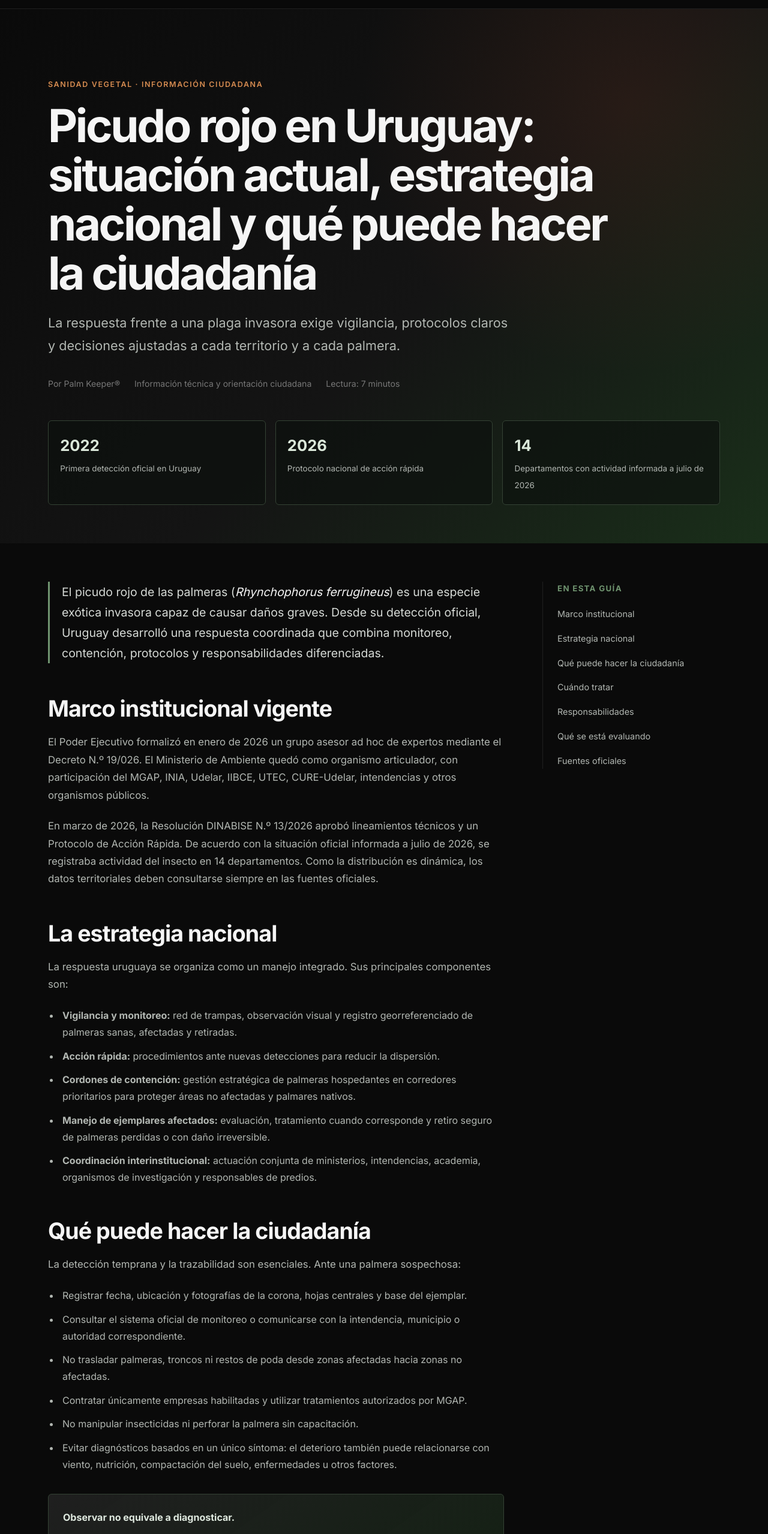
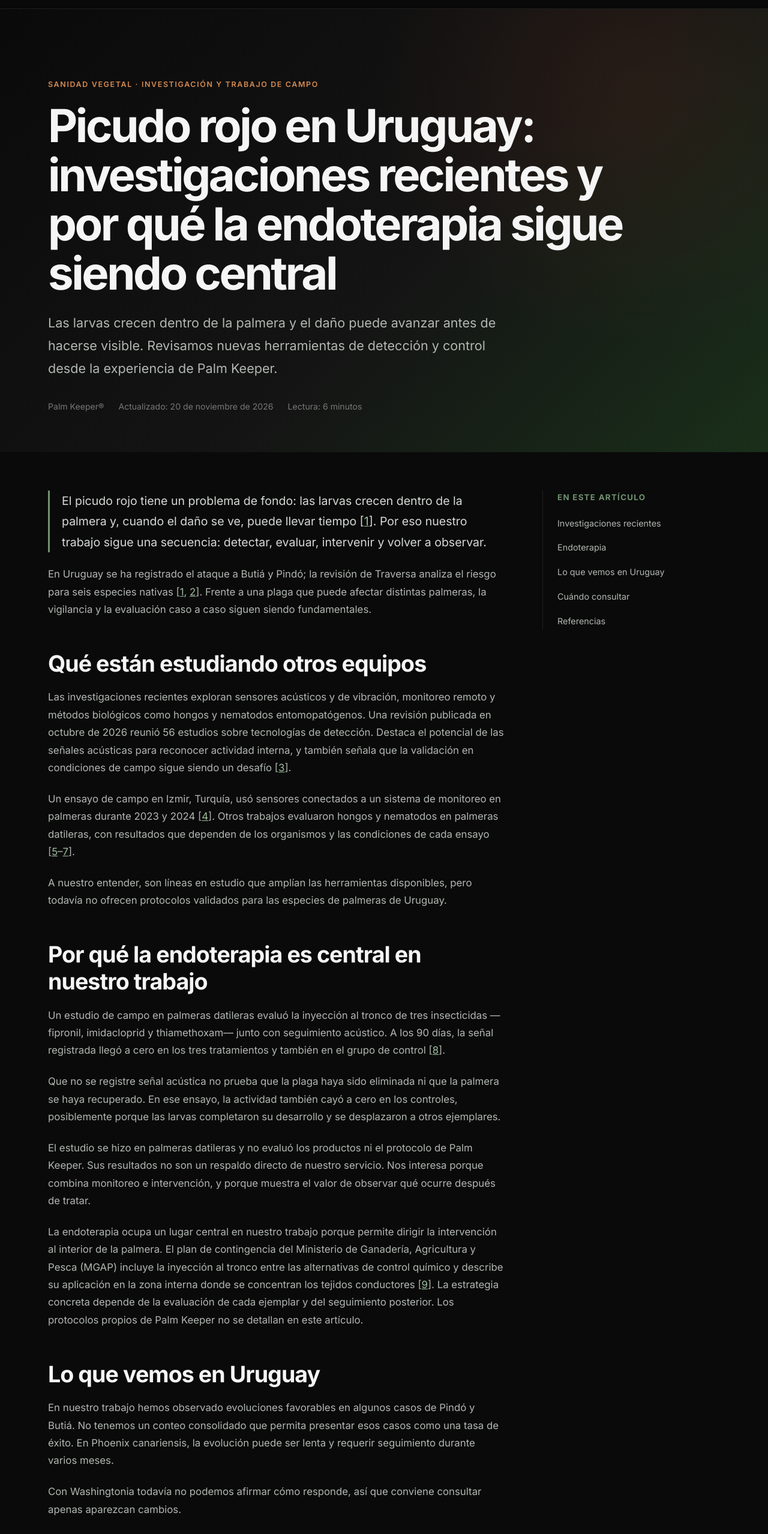
Before and after one commit to palmkeeper/palmkeeper.github.io, a plain HTML site: page articulos/picudo-rojo-uruguay.html in a window 1280 px wide. Shown: the part 62-2620 px from the top of the page at 60% size. Drawn offline with Linux system fonts and the light colour scheme.

Commit message:
Publica artículo actualizado sobre picudo rojo

```diff
--- a/articulos/picudo-rojo-uruguay.html
+++ b/articulos/picudo-rojo-uruguay.html
@@ -3,8 +3,8 @@
 <head>
   <meta charset="UTF-8">
   <meta name="viewport" content="width=device-width, initial-scale=1.0">
-  <title>Picudo rojo en Uruguay: situación actual y estrategia nacional | Palm Keeper®</title>
-  <meta name="description" content="Situación del picudo rojo en Uruguay, estrategia nacional, protocolos vigentes y recomendaciones para proteger las palmeras.">
+  <title>Picudo rojo en Uruguay: investigaciones recientes y endoterapia | Palm Keeper®</title>
+  <meta name="description" content="Picudo rojo en Uruguay: investigaciones recientes sobre sensores y control biológico, señales de alerta y el lugar de la endoterapia en el cuidado de palmeras.">
   <link rel="canonical" href="https://palmkeeper.com/articulos/picudo-rojo-uruguay.html">
   <link rel="icon" type="image/png" href="../palmkeeper-logo.png">
   <link rel="preconnect" href="https://fonts.googleapis.com">
@@ -13,8 +13,8 @@
   <meta property="og:type" content="article">
   <meta property="og:locale" content="es_UY">
   <meta property="og:site_name" content="Palm Keeper®">
-  <meta property="og:title" content="Picudo rojo en Uruguay: situación actual y estrategia nacional">
-  <meta property="og:description" content="Qué establece la estrategia nacional y cómo pueden actuar propietarios, técnicos y ciudadanía.">
+  <meta property="og:title" content="Picudo rojo en Uruguay: investigaciones recientes y endoterapia">
+  <meta property="og:description" content="Investigaciones recientes, detección y seguimiento del picudo rojo, con la mirada de Palm Keeper sobre la endoterapia.">
   <meta property="og:url" content="https://palmkeeper.com/articulos/picudo-rojo-uruguay.html">
   <style>
     :root{--pk-black:#0a0a0a;--pk-dark:#141414;--pk-charcoal:#1f1f1f;--pk-green-dark:#1a2f1a;--pk-green:#2d4a2d;--pk-green-light:#6f936f;--pk-gray-dark:#2a2a2a;--pk-gray:#777;--pk-gray-light:#b2b7b2;--pk-white:#f5f5f5;--warn:#d58b50;--font:'Inter',-apple-system,BlinkMacSystemFont,sans-serif}
@@ -23,81 +23,59 @@
     .hero{padding:clamp(4rem,9vw,8rem) 0 4rem;background:radial-gradient(circle at 82% 18%,rgba(156,70,35,.14),transparent 35%),linear-gradient(135deg,var(--pk-black),var(--pk-dark) 55%,var(--pk-green-dark))}.eyebrow{color:var(--warn);text-transform:uppercase;letter-spacing:.13em;font-size:.78rem;font-weight:600;margin-bottom:1rem}h1{font-size:clamp(2.35rem,6.5vw,4.75rem);line-height:1.08;letter-spacing:-.045em;max-width:980px}.dek{font-size:clamp(1.05rem,2vw,1.35rem);color:var(--pk-gray-light);max-width:780px;margin-top:1.5rem}.meta{display:flex;flex-wrap:wrap;gap:.7rem 1.5rem;margin-top:2rem;color:var(--pk-gray);font-size:.88rem}
     .facts{display:grid;grid-template-columns:repeat(3,1fr);gap:1rem;margin-top:3rem}.fact{padding:1.2rem;border:1px solid #344234;background:rgba(13,17,14,.68);border-radius:6px}.fact strong{display:block;font-size:1.6rem;color:#dbe8da}.fact span{font-size:.84rem;color:var(--pk-gray-light)}
     main{padding:4rem 0 6rem}.layout{display:grid;grid-template-columns:minmax(0,760px) 1fr;gap:4rem;align-items:start}article p{color:var(--pk-gray-light);font-size:1.05rem;margin:0 0 1.4rem}article h2{font-size:clamp(1.65rem,3vw,2.35rem);line-height:1.2;letter-spacing:-.025em;margin:3.3rem 0 1.2rem}article ul{margin:0 0 1.7rem 1.25rem;color:var(--pk-gray-light)}article li{margin:.72rem 0;padding-left:.25rem}article em{color:var(--pk-white)}.lead{font-size:1.22rem;border-left:3px solid var(--pk-green-light);padding-left:1.25rem;color:#d5d9d5}.callout{margin:2.2rem 0;padding:1.5rem;background:linear-gradient(145deg,var(--pk-charcoal),rgba(26,47,26,.62));border:1px solid #344234;border-radius:6px}.callout strong{display:block;color:#dfe9df;margin-bottom:.5rem}.callout p{margin:0}
-    aside{position:sticky;top:105px;border-left:1px solid var(--pk-charcoal);padding-left:1.5rem}aside h2{font-size:.83rem;text-transform:uppercase;letter-spacing:.1em;margin-bottom:1rem;color:var(--pk-green-light)}aside ol{list-style:none;display:grid;gap:.8rem}aside a{font-size:.9rem;color:var(--pk-gray-light);text-decoration:none}.sources{margin-top:3.6rem;padding-top:2rem;border-top:1px solid var(--pk-charcoal)}.sources ol{margin-left:1.2rem}.sources li{color:var(--pk-gray-light);margin:.85rem 0}.note{font-size:.9rem;color:var(--pk-gray)}footer{padding:2.5rem 0;border-top:1px solid var(--pk-charcoal);text-align:center;color:var(--pk-gray);font-size:.88rem}
+    aside{position:sticky;top:105px;border-left:1px solid var(--pk-charcoal);padding-left:1.5rem}aside h2{font-size:.83rem;text-transform:uppercase;letter-spacing:.1em;margin-bottom:1rem;color:var(--pk-green-light)}aside ol{list-style:none;display:grid;gap:.8rem}aside a{font-size:.9rem;color:var(--pk-gray-light);text-decoration:none}.sources .url{display:block;margin-top:.35rem;font-size:.84rem;overflow-wrap:anywhere}.callout a{font-weight:600}.sources{margin-top:3.6rem;padding-top:2rem;border-top:1px solid var(--pk-charcoal)}.sources ol{margin-left:1.2rem}.sources li{color:var(--pk-gray-light);margin:.85rem 0}.note{font-size:.9rem;color:var(--pk-gray)}footer{padding:2.5rem 0;border-top:1px solid var(--pk-charcoal);text-align:center;color:var(--pk-gray);font-size:.88rem}
     @media(max-width:850px){.layout{grid-template-columns:1fr}.facts{grid-template-columns:1fr}aside{display:none}.back{font-size:0}.back:after{content:'Inicio';font-size:.9rem}}
   </style>
 </head>
 <body>
   <nav class="navbar" aria-label="Navegación principal"><div class="container nav-inner"><a class="logo" href="../index.html"><img src="../palmkeeper-logo.png" alt="Logo de Palm Keeper"><span>Palm Keeper®</span></a><a class="back" href="../index.html#documentacion">← Volver a documentación</a></div></nav>
   <header class="hero"><div class="container">
-    <p class="eyebrow">Sanidad vegetal · Información ciudadana</p>
-    <h1>Picudo rojo en Uruguay: situación actual, estrategia nacional y qué puede hacer la ciudadanía</h1>
-    <p class="dek">La respuesta frente a una plaga invasora exige vigilancia, protocolos claros y decisiones ajustadas a cada territorio y a cada palmera.</p>
-    <div class="meta"><span>Por Palm Keeper®</span><span>Información técnica y orientación ciudadana</span><span>Lectura: 7 minutos</span></div>
-    <div class="facts"><div class="fact"><strong>2022</strong><span>Primera detección oficial en Uruguay</span></div><div class="fact"><strong>2026</strong><span>Protocolo nacional de acción rápida</span></div><div class="fact"><strong>14</strong><span>Departamentos con actividad informada a julio de 2026</span></div></div>
+    <p class="eyebrow">Sanidad vegetal · Investigación y trabajo de campo</p>
+    <h1>Picudo rojo en Uruguay: investigaciones recientes y por qué la endoterapia sigue siendo central</h1>
+    <p class="dek">Las larvas crecen dentro de la palmera y el daño puede avanzar antes de hacerse visible. Revisamos nuevas herramientas de detección y control desde la experiencia de Palm Keeper.</p>
+    <div class="meta"><span>Palm Keeper®</span><span>Actualizado: 20 de noviembre de 2026</span><span>Lectura: 6 minutos</span></div>
   </div></header>
   <main class="container"><div class="layout"><article>
-    <p class="lead">El picudo rojo de las palmeras (<em>Rhynchophorus ferrugineus</em>) es una especie exótica invasora capaz de causar daños graves. Desde su detección oficial, Uruguay desarrolló una respuesta coordinada que combina monitoreo, contención, protocolos y responsabilidades diferenciadas.</p>
+    <p class="lead">El picudo rojo tiene un problema de fondo: las larvas crecen dentro de la palmera y, cuando el daño se ve, puede llevar tiempo [<a href="#ref1">1</a>]. Por eso nuestro trabajo sigue una secuencia: detectar, evaluar, intervenir y volver a observar.</p>
 
-    <h2 id="marco">Marco institucional vigente</h2>
-    <p>El Poder Ejecutivo formalizó en enero de 2026 un grupo asesor ad hoc de expertos mediante el Decreto N.º 19/026. El Ministerio de Ambiente quedó como organismo articulador, con participación del MGAP, INIA, Udelar, IIBCE, UTEC, CURE-Udelar, intendencias y otros organismos públicos.</p>
-    <p>En marzo de 2026, la Resolución DINABISE N.º 13/2026 aprobó lineamientos técnicos y un Protocolo de Acción Rápida. De acuerdo con la situación oficial informada a julio de 2026, se registraba actividad del insecto en 14 departamentos. Como la distribución es dinámica, los datos territoriales deben consultarse siempre en las fuentes oficiales.</p>
+    <p>En Uruguay se ha registrado el ataque a Butiá y Pindó; la revisión de Traversa analiza el riesgo para seis especies nativas [<a href="#ref1">1</a>, <a href="#ref2">2</a>]. Frente a una plaga que puede afectar distintas palmeras, la vigilancia y la evaluación caso a caso siguen siendo fundamentales.</p>
 
-    <h2 id="estrategia">La estrategia nacional</h2>
-    <p>La respuesta uruguaya se organiza como un manejo integrado. Sus principales componentes son:</p>
-    <ul>
-      <li><strong>Vigilancia y monitoreo:</strong> red de trampas, observación visual y registro georreferenciado de palmeras sanas, afectadas y retiradas.</li>
-      <li><strong>Acción rápida:</strong> procedimientos ante nuevas detecciones para reducir la dispersión.</li>
-      <li><strong>Cordones de contención:</strong> gestión estratégica de palmeras hospedantes en corredores prioritarios para proteger áreas no afectadas y palmares nativos.</li>
-      <li><strong>Manejo de ejemplares afectados:</strong> evaluación, tratamiento cuando corresponde y retiro seguro de palmeras perdidas o con daño irreversible.</li>
-      <li><strong>Coordinación interinstitucional:</strong> actuación conjunta de ministerios, intendencias, academia, organismos de investigación y responsables de predios.</li>
-    </ul>
+    <h2 id="investigaciones">Qué están estudiando otros equipos</h2>
+    <p>Las investigaciones recientes exploran sensores acústicos y de vibración, monitoreo remoto y métodos biológicos como hongos y nematodos entomopatógenos. Una revisión publicada en octubre de 2026 reunió 56 estudios sobre tecnologías de detección. Destaca el potencial de las señales acústicas para reconocer actividad interna, y también señala que la validación en condiciones de campo sigue siendo un desafío [<a href="#ref3">3</a>].</p>
+    <p>Un ensayo de campo en Izmir, Turquía, usó sensores conectados a un sistema de monitoreo en palmeras durante 2023 y 2024 [<a href="#ref4">4</a>]. Otros trabajos evaluaron hongos y nematodos en palmeras datileras, con resultados que dependen de los organismos y las condiciones de cada ensayo [<a href="#ref5">5</a>–<a href="#ref7">7</a>].</p>
+    <p>A nuestro entender, son líneas en estudio que amplían las herramientas disponibles, pero todavía no ofrecen protocolos validados para las especies de palmeras de Uruguay.</p>
 
-    <h2 id="ciudadania">Qué puede hacer la ciudadanía</h2>
-    <p>La detección temprana y la trazabilidad son esenciales. Ante una palmera sospechosa:</p>
-    <ul>
-      <li>Registrar fecha, ubicación y fotografías de la corona, hojas centrales y base del ejemplar.</li>
-      <li>Consultar el sistema oficial de monitoreo o comunicarse con la intendencia, municipio o autoridad correspondiente.</li>
-      <li>No trasladar palmeras, troncos ni restos de poda desde zonas afectadas hacia zonas no afectadas.</li>
-      <li>Contratar únicamente empresas habilitadas y utilizar tratamientos autorizados por MGAP.</li>
-      <li>No manipular insecticidas ni perforar la palmera sin capacitación.</li>
-      <li>Evitar diagnósticos basados en un único síntoma: el deterioro también puede relacionarse con viento, nutrición, compactación del suelo, enfermedades u otros factores.</li>
-    </ul>
-    <div class="callout"><strong>Observar no equivale a diagnosticar.</strong><p>Una copa deteriorada puede tener más de una causa. La identificación de la especie, la inspección completa y el contexto sanitario local son indispensables antes de decidir una intervención.</p></div>
+    <h2 id="endoterapia">Por qué la endoterapia es central en nuestro trabajo</h2>
+    <p>Un estudio de campo en palmeras datileras evaluó la inyección al tronco de tres insecticidas —fipronil, imidacloprid y thiamethoxam— junto con seguimiento acústico. A los 90 días, la señal registrada llegó a cero en los tres tratamientos y también en el grupo de control [<a href="#ref8">8</a>].</p>
+    <p>Que no se registre señal acústica no prueba que la plaga haya sido eliminada ni que la palmera se haya recuperado. En ese ensayo, la actividad también cayó a cero en los controles, posiblemente porque las larvas completaron su desarrollo y se desplazaron a otros ejemplares.</p>
+    <p>El estudio se hizo en palmeras datileras y no evaluó los productos ni el protocolo de Palm Keeper. Sus resultados no son un respaldo directo de nuestro servicio. Nos interesa porque combina monitoreo e intervención, y porque muestra el valor de observar qué ocurre después de tratar.</p>
+    <p>La endoterapia ocupa un lugar central en nuestro trabajo porque permite dirigir la intervención al interior de la palmera. El plan de contingencia del Ministerio de Ganadería, Agricultura y Pesca (MGAP) incluye la inyección al tronco entre las alternativas de control químico y describe su aplicación en la zona interna donde se concentran los tejidos conductores [<a href="#ref9">9</a>]. La estrategia concreta depende de la evaluación de cada ejemplar y del seguimiento posterior. Los protocolos propios de Palm Keeper no se detallan en este artículo.</p>
 
-    <h2 id="tratamiento">Cuándo corresponde tratar</h2>
-    <p>Las decisiones no deben basarse en calendarios universales. En zonas de alta presión, las autoridades contemplan aplicaciones preventivas en <em>Phoenix canariensis</em> y tratamientos definidos según el monitoreo, la residualidad del producto, el estado del ejemplar y la presión local de la plaga.</p>
-    <p>Los productos autorizados y sus condiciones de uso pueden cambiar. Una publicación divulgativa responsable debe remitir siempre a las resoluciones vigentes y evitar reproducir recetas, dosis o frecuencias fuera de su contexto regulatorio.</p>
+    <h2 id="uruguay">Lo que vemos en Uruguay</h2>
+    <p>En nuestro trabajo hemos observado evoluciones favorables en algunos casos de Pindó y Butiá. No tenemos un conteo consolidado que permita presentar esos casos como una tasa de éxito. En Phoenix canariensis, la evolución puede ser lenta y requerir seguimiento durante varios meses.</p>
+    <p>Con Washingtonia todavía no podemos afirmar cómo responde, así que conviene consultar apenas aparezcan cambios.</p>
 
-    <h2 id="responsabilidades">Responsabilidades según la ubicación</h2>
-    <ul>
-      <li><strong>Espacio público departamental o municipal:</strong> intervienen intendencias y municipios.</li>
-      <li><strong>Predios de organismos públicos:</strong> corresponde actuar al organismo responsable.</li>
-      <li><strong>Rutas nacionales y caminos:</strong> participan MTOP e intendencias según la jurisdicción.</li>
-      <li><strong>Fincas privadas:</strong> el diagnóstico, tratamiento o retiro corresponde a los propietarios, con apoyo de prestadores habilitados.</li>
-    </ul>
+    <h2 id="consulta">Cuándo conviene consultar</h2>
+    <p>Si observás cambios en la corona, hojas nuevas deformadas o inclinadas, debilitamiento o pérdida de hojas, conviene solicitar una evaluación. No perforen la palmera ni apliquen productos por cuenta propia: el Ministerio de Ambiente advierte que una intervención inadecuada puede agravar el daño [<a href="#ref10">10</a>].</p>
+    <p>Para pedir una evaluación, escribinos por WhatsApp y enviá, si podés, una foto de la corona y otra del tronco. El MGAP recibe reportes sobre palmeras sospechosas a través de la Dirección General de Servicios Agrícolas (DGSA), en <a href="mailto:alertapalmeras@mgap.gub.uy">alertapalmeras@mgap.gub.uy</a> [<a href="#ref9">9</a>].</p>
+    <div class="callout"><strong>¿Querés que evaluemos una palmera?</strong><p>Escribinos al <a href="https://wa.me/59891919338?text=Hola%20Palm%20Keeper%C2%AE.%20Quiero%20una%20consulta%20por%20una%20palmera.%0AUbicaci%C3%B3n%3A%0AEspecie%20(si%20la%20sab%C3%A9s)%3A%0AS%C3%ADntomas%3A" target="_blank" rel="noopener">WhatsApp de Palm Keeper: +598 091 919 338</a>. Si podés, adjuntá una foto de la corona y otra del tronco.</p></div>
 
-    <h2 id="incertidumbres">Qué todavía se está evaluando</h2>
-    <p>La existencia de una estrategia nacional no significa que todas las preguntas estén resueltas. Los equipos técnicos continúan evaluando la eficacia de distintas herramientas, la evolución territorial del insecto y el riesgo para las especies nativas.</p>
-    <p>No corresponde asignar categorías rígidas de vulnerabilidad a todas las especies ni extrapolar resultados de <em>Phoenix canariensis</em> a butiás, pindós u otras palmeras. Cada afirmación debe distinguir entre evidencia comprobada, observación de campo e hipótesis de trabajo.</p>
+    <p>El seguimiento permite comparar cada palmera con su estado anterior y decidir los próximos pasos con más información.</p>
 
-    <h2 id="aporte">El aporte de Palm Keeper</h2>
-    <p>Palm Keeper® contribuye mediante identificación de especies, inspección técnica, documentación fotográfica, seguimiento y trazabilidad de las intervenciones. La información pública debe ayudar a reconocer riesgos y tomar decisiones informadas sin revelar formulaciones ni procedimientos operativos propios.</p>
-    <p>El enfoque más sólido combina monitoreo, cumplimiento de la normativa, intervención proporcional al riesgo y comunicación transparente sobre los límites de cada observación.</p>
-
-    <h2 id="conclusion">Una tarea compartida</h2>
-    <p>Uruguay cuenta con una estructura de coordinación y protocolos para enfrentar la plaga. El desafío es lograr que la estrategia se aplique con continuidad, recursos, datos confiables y participación responsable de organismos, técnicos, empresas y ciudadanía.</p>
-    <p>Proteger las palmeras urbanas y los palmares nativos exige actuar temprano, registrar bien y evitar simplificaciones. La respuesta debe adaptarse a la evolución de la plaga y a la evidencia disponible.</p>
-
-    <section class="sources" id="fuentes"><h2>Fuentes oficiales</h2><ol>
-      <li><a href="https://www.gub.uy/ministerio-ambiente/politicas-y-gestion/situacion-actual-avances-julio-2026-su-estrategia-control-uruguay" target="_blank" rel="noopener">Ministerio de Ambiente — Situación actual y estrategia de control</a>.</li>
-      <li><a href="https://www.gub.uy/ministerio-ambiente/sites/ministerio-ambiente/files/2026-03/Protocolo%20de%20acci%C3%B3n%20r%C3%A1pida_0.pdf" target="_blank" rel="noopener">Protocolo de Acción Rápida — Resolución DINABISE N.º 13/2026</a>.</li>
-      <li><a href="https://www.gub.uy/ministerio-ambiente/politicas-y-gestion/plan-contingencia-para-picudo-rojo" target="_blank" rel="noopener">Ministerio de Ambiente — Plan de contingencia</a>.</li>
-      <li><a href="https://www.gub.uy/ministerio-ambiente/politicas-y-gestion/hacer-ciudadania-para-proteger-sus-palmeras-zonas-alta-presion-plaga" target="_blank" rel="noopener">Recomendaciones oficiales para la ciudadanía</a>.</li>
-      <li><a href="https://www.ambiente.gub.uy/picudoRojo/public/" target="_blank" rel="noopener">Observatorio Ambiental Nacional — Sistema de seguimiento de palmeras</a>.</li>
+    <section class="sources" id="fuentes"><h2>Referencias</h2><ol>
+      <li id="ref1">Ministerio de Ambiente. “Picudo rojo de las palmeras (<em>Rhynchophorus ferrugineus</em>)”. <a class="url" href="https://www.gub.uy/ministerio-ambiente/politicas-y-gestion/picudo-rojo-palmeras-rhynchophorus-ferrugineus" target="_blank" rel="noopener">https://www.gub.uy/ministerio-ambiente/politicas-y-gestion/picudo-rojo-palmeras-rhynchophorus-ferrugineus</a></li>
+      <li id="ref2">Traversa, I. “El picudo rojo <em>Rhynchophorus ferrugineus</em> Olivier, 1790 en el Cono Sur de América: amenazas y manejo en ecosistemas de palmeras nativas de Uruguay”. <em>Revista Chilena de Entomología</em>, 51(3), 471–479, 2025. <a class="url" href="https://doi.org/10.35249/rche.51.3.25.16" target="_blank" rel="noopener">https://doi.org/10.35249/rche.51.3.25.16</a></li>
+      <li id="ref3">Gabralla, A. y Alshahrani, A. Revisión sobre tecnologías de detección del picudo rojo. <em>Insects</em>, 17(10), 1081, 2026. <a class="url" href="https://doi.org/10.3390/insects17101081" target="_blank" rel="noopener">https://doi.org/10.3390/insects17101081</a></li>
+      <li id="ref4">Çimen, H., Çakmak, İ. y Touray, M. “Monitoring and control of red palm weevil infestation using IoT technology”. <em>Turkish Journal of Zoology</em>, 49(4), 233–240, 2025. <a class="url" href="https://doi.org/10.55730/1300-0179.3228" target="_blank" rel="noopener">https://doi.org/10.55730/1300-0179.3228</a></li>
+      <li id="ref5">Alwaneen, W. S. et al. “Efficacy and Persistence of Entomopathogenic Fungi against <em>R. ferrugineus</em> on Date Palm: Host to Host Transmission”. <em>Agronomy</em>, 14(4), 642, 2024. <a class="url" href="https://doi.org/10.3390/agronomy14040642" target="_blank" rel="noopener">https://doi.org/10.3390/agronomy14040642</a></li>
+      <li id="ref6">El-Beltagi, H. S. et al. “Harnessing biological control agents to mitigate red palm weevil infestations”. <em>Chilean Journal of Agricultural Research</em>, 85(3), 383–395, 2025. <a class="url" href="https://doi.org/10.4067/S0718-58392025000300383" target="_blank" rel="noopener">https://doi.org/10.4067/S0718-58392025000300383</a></li>
+      <li id="ref7">Sutanto, K. D. et al. “Pathogenicity, Distribution, and Persistence of Entomopathogenic Nematode Against <em>R. ferrugineus</em> in Naturally Infested Date Palm Trees”. <em>Entomologia Experimentalis et Applicata</em>, 173(12), 1259–1267, 2025. <a class="url" href="https://doi.org/10.1111/eea.70015" target="_blank" rel="noopener">https://doi.org/10.1111/eea.70015</a></li>
+      <li id="ref8">Omer, A. O. et al. “Acoustic sensor-based field efficacy evaluation of three different insecticides—Trunk injections against the red palm weevil, <em>Rhynchophorus ferrugineus</em>”. <em>Sound &amp; Vibration</em>, 59(1), 1787, 2025. <a class="url" href="https://doi.org/10.59400/sv1787" target="_blank" rel="noopener">https://doi.org/10.59400/sv1787</a></li>
+      <li id="ref9">Ministerio de Ganadería, Agricultura y Pesca. <em>Plan de contingencia para Rhynchophorus ferrugineus</em>, 2024. <a class="url" href="https://www.gub.uy/ministerio-ganaderia-agricultura-pesca/sites/ministerio-ganaderia-agricultura-pesca/files/documentos/noticias/Plan%20de%20contingencia%202024.pdf" target="_blank" rel="noopener">https://www.gub.uy/ministerio-ganaderia-agricultura-pesca/sites/ministerio-ganaderia-agricultura-pesca/files/documentos/noticias/Plan%20de%20contingencia%202024.pdf</a></li>
+      <li id="ref10">Ministerio de Ambiente. “Hacer ciudadanía para proteger sus palmeras en zonas de alta presión de la plaga”. <a class="url" href="https://www.gub.uy/ministerio-ambiente/politicas-y-gestion/hacer-ciudadania-para-proteger-sus-palmeras-zonas-alta-presion-plaga" target="_blank" rel="noopener">https://www.gub.uy/ministerio-ambiente/politicas-y-gestion/hacer-ciudadania-para-proteger-sus-palmeras-zonas-alta-presion-plaga</a></li>
     </ol><p class="note">Contenido divulgativo. No sustituye un diagnóstico técnico ni las disposiciones de las autoridades competentes.</p></section>
   </article>
-  <aside aria-label="Índice del artículo"><h2>En esta guía</h2><ol><li><a href="#marco">Marco institucional</a></li><li><a href="#estrategia">Estrategia nacional</a></li><li><a href="#ciudadania">Qué puede hacer la ciudadanía</a></li><li><a href="#tratamiento">Cuándo tratar</a></li><li><a href="#responsabilidades">Responsabilidades</a></li><li><a href="#incertidumbres">Qué se está evaluando</a></li><li><a href="#fuentes">Fuentes oficiales</a></li></ol></aside>
+  <aside aria-label="Índice del artículo"><h2>En este artículo</h2><ol><li><a href="#investigaciones">Investigaciones recientes</a></li><li><a href="#endoterapia">Endoterapia</a></li><li><a href="#uruguay">Lo que vemos en Uruguay</a></li><li><a href="#consulta">Cuándo consultar</a></li><li><a href="#fuentes">Referencias</a></li></ol></aside>
   </div></main>
   <footer><div class="container">© 2026 Palm Keeper® · Sanidad vegetal, monitoreo y conservación.</div></footer>
 </body></html>
```
